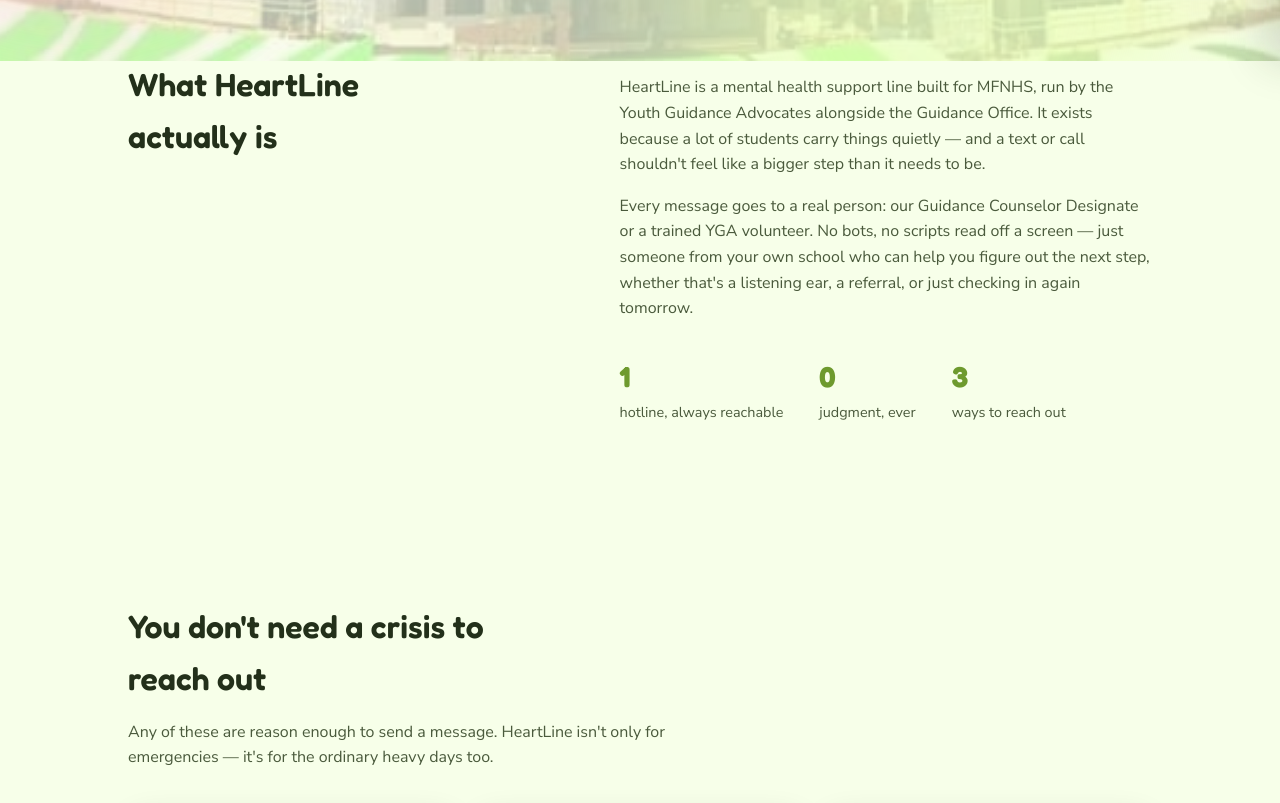
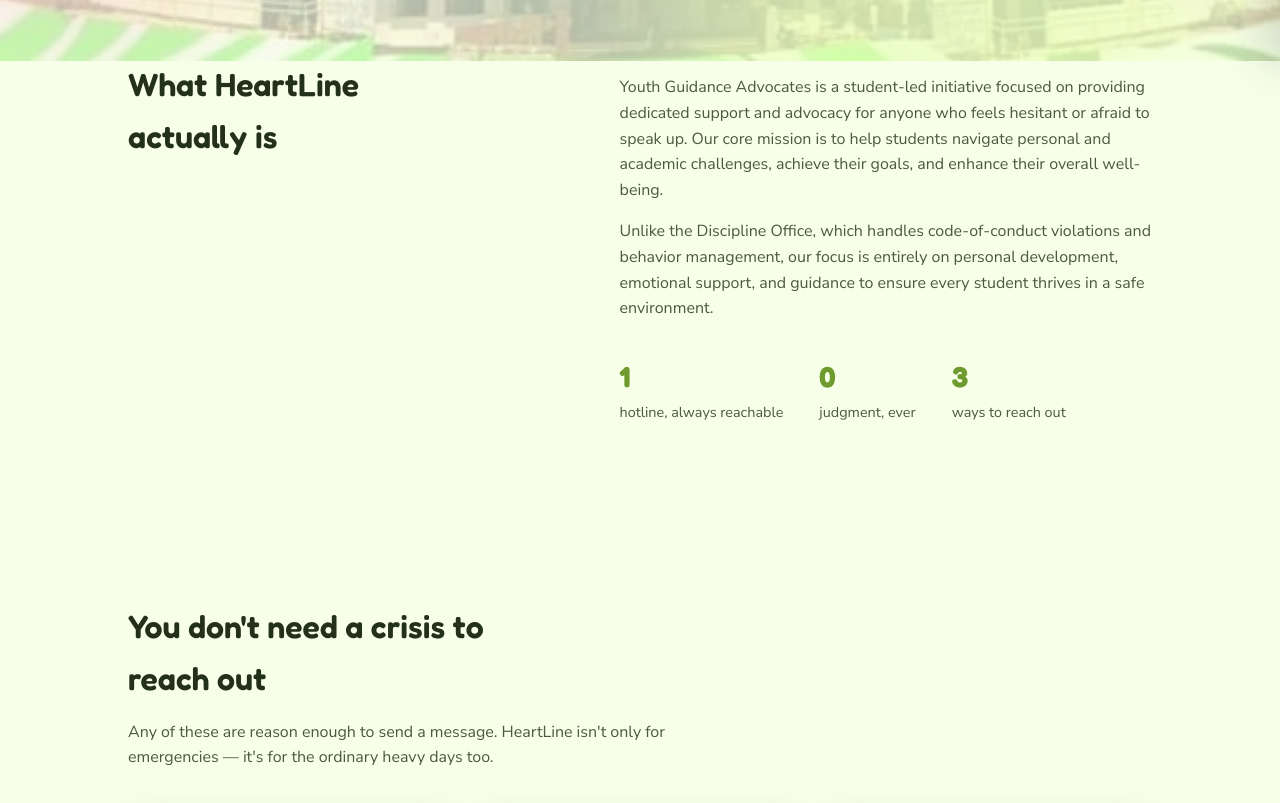
Before and after one commit to BlancoDy/YGA, a plain HTML site: page index.html in a window 1280 px wide. Shown: the part 739-1542 px from the top of the page. Drawn offline with Linux system fonts and the light colour scheme.

Commit message:
Update index.html

```diff
--- a/index.html
+++ b/index.html
@@ -23,7 +23,7 @@
     <div class="wordmark"><span>Heart</span><span>Line</span></div>
     <nav class="navlinks" id="desktop-nav">
       <a href="#about">About</a>
-      <a href="#signs">When to reach out</a>
+      <a href="#signs">When to reach out<a/a>
       <a href="#resources">Get support</a>
       <a href="#message">Send a note</a>
     </nav>
@@ -86,8 +86,14 @@
     <div class="wrap about-grid">
       <h2>What HeartLine actually is</h2>
       <div class="about-copy">
-        <p>HeartLine is a mental health support line built for MFNHS, run by the Youth Guidance Advocates alongside the Guidance Office. It exists because a lot of students carry things quietly — and a text or call shouldn't feel like a bigger step than it needs to be.</p>
-        <p>Every message goes to a real person: our Guidance Counselor Designate or a trained YGA volunteer. No bots, no scripts read off a screen — just someone from your own school who can help you figure out the next step, whether that's a listening ear, a referral, or just checking in again tomorrow.</p>
+        <p>Youth Guidance Advocates is a student-led initiative focused on providing
+dedicated support and advocacy for anyone who feels hesitant or afraid to speak up.
+Our core mission is to help students navigate personal and academic challenges,
+ achieve their goals, and enhance their overall well-being.</p>
+        <p>Unlike the Discipline
+Office, which handles code-of-conduct violations and behavior management, our
+focus is entirely on personal development, emotional support, and guidance to
+ensure every student thrives in a safe environment.</p>
         <div class="stat-row">
           <div class="stat"><b>1</b><span>hotline, always reachable</span></div>
           <div class="stat"><b>0</b><span>judgment, ever</span></div>
```
